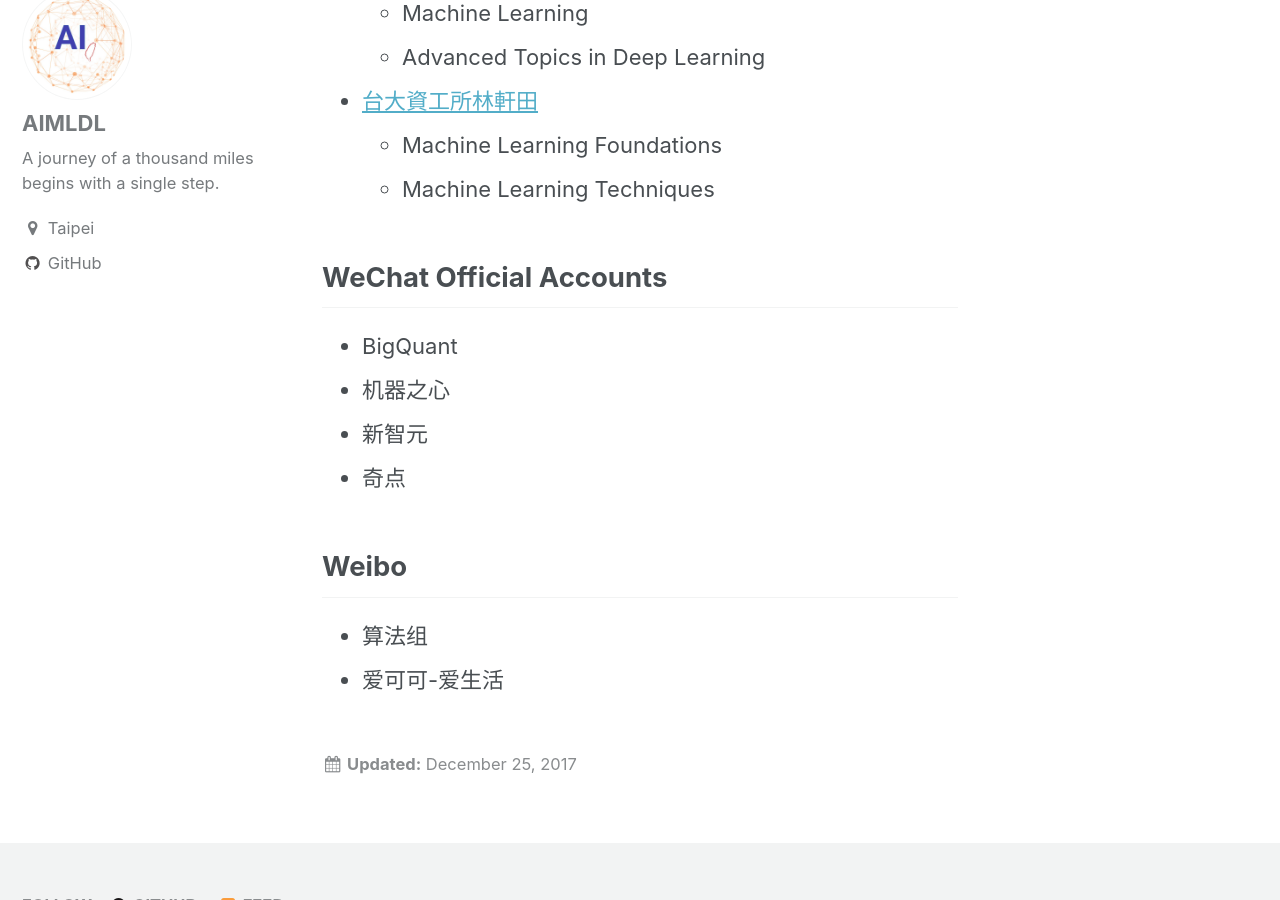
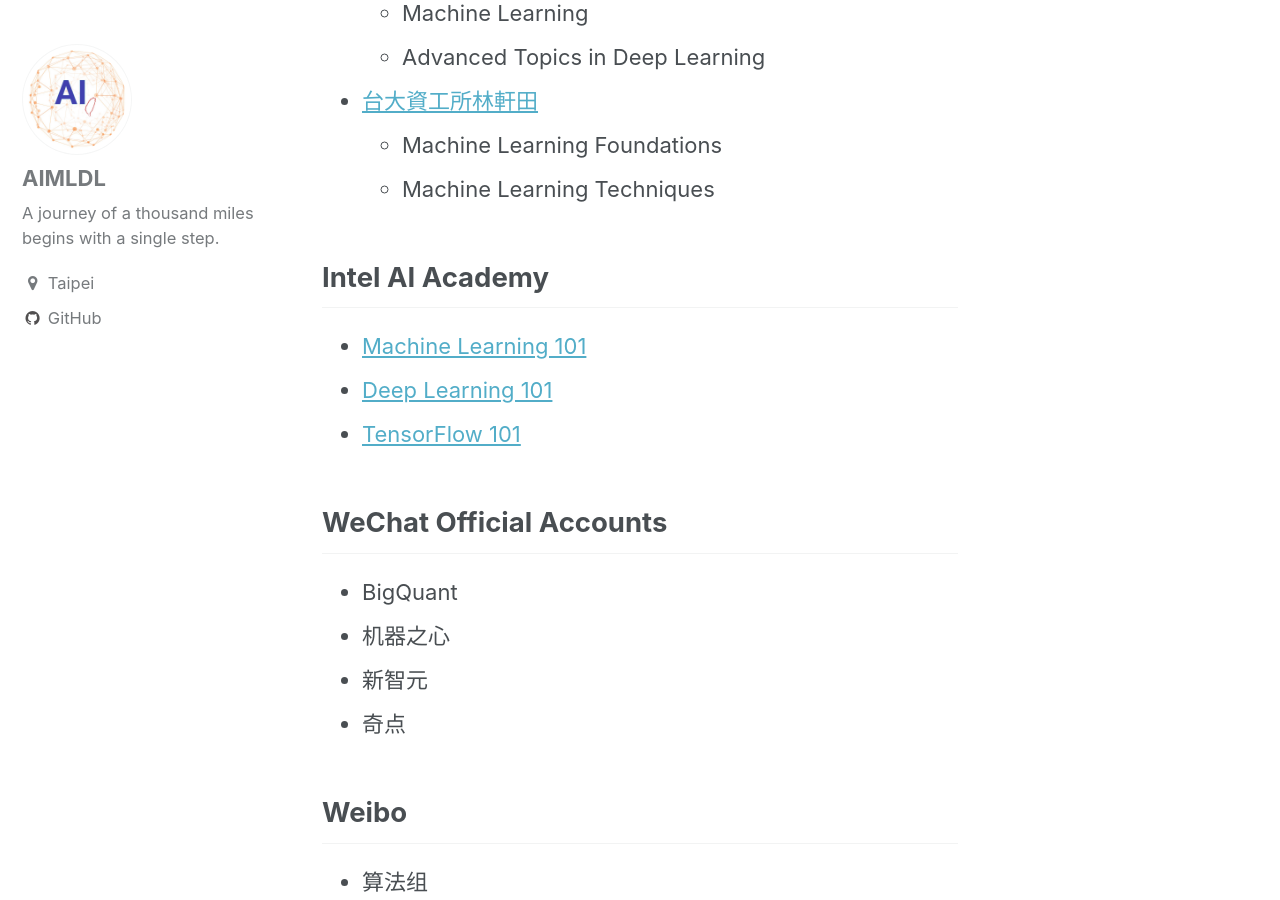
Before and after one commit to starlinking/ai, a Jekyll site: the page built from _pages/resources.md, in a window 1280 px wide and 900 px high, scrolled down 1754 px. Built offline with Jekyll 4.4.1, drawn with Linux system fonts in a browser that asks for light colours.

Commit message:
new add Intel AI Academy on resources page

```diff
--- a/_pages/resources.md
+++ b/_pages/resources.md
@@ -46,6 +46,12 @@ toc: true
 	* Machine Learning Foundations
 	* Machine Learning Techniques
 
+## Intel AI Academy
+
+* [Machine Learning 101](https://software.intel.com/en-us/ai-academy/students/kits/machine-learning-101){:target="_blank"}
+* [Deep Learning 101](https://software.intel.com/en-us/ai-academy/students/kits/deep-learning-101){:target="_blank"}
+* [TensorFlow 101](https://software.intel.com/en-us/ai-academy/students/kits/tensor-flow-101/week1){:target="_blank"}
+
 ## WeChat Official Accounts
 
 * BigQuant
```
Also changed, not shown: 2 other files.
